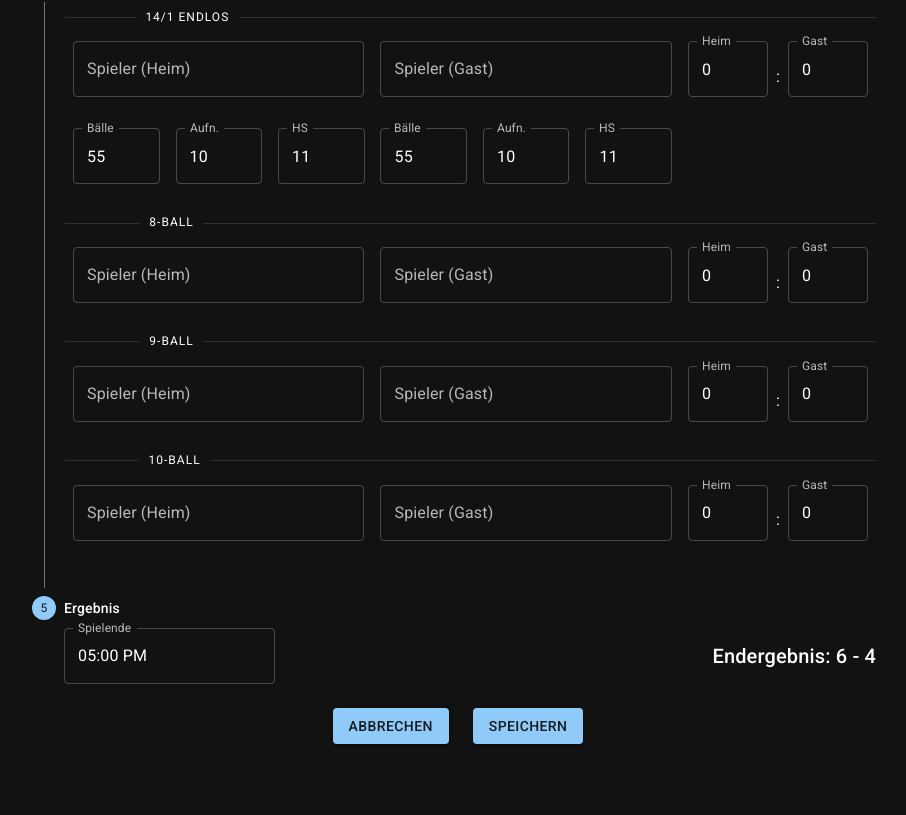
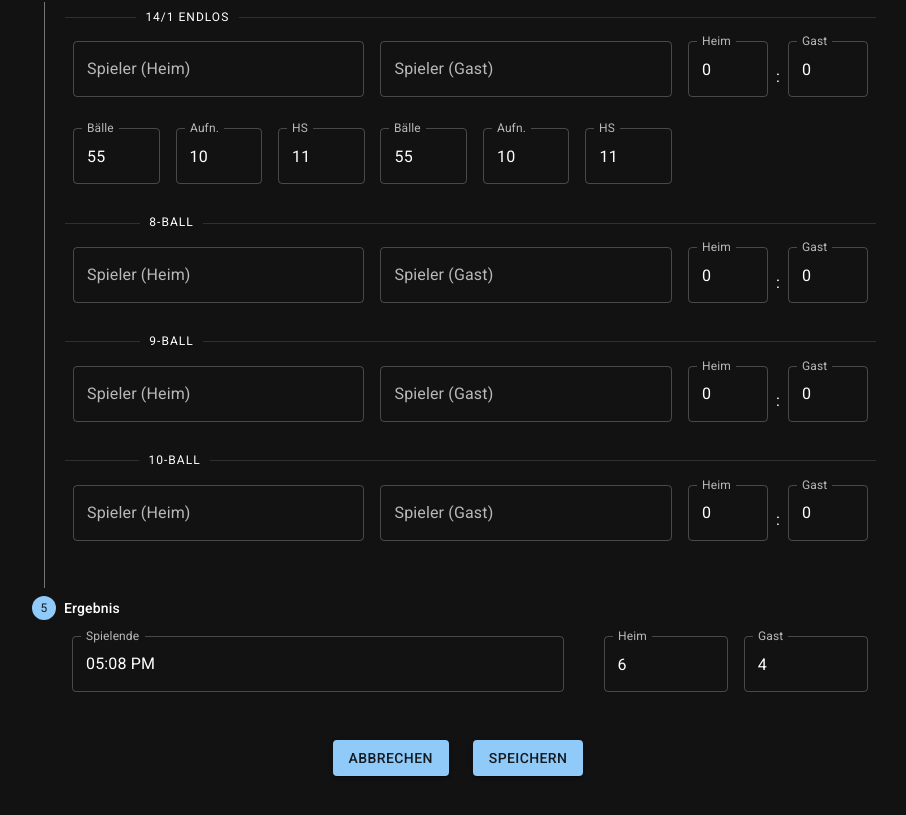
Before and after one commit to sbutz/poolscore, a React (Create React App) app: page /matchday/1 in a window 1280 px wide. Shown: the part 1571-2386 px from the top of the page, without its empty margins (182-1088 px from the left). Before the commit the page ends 2355 px from the top, so only its background shows below. Built offline with nearby package versions, Linux system fonts and the light colour scheme; no server answers; the database is empty.

Commit message:
componentify

```diff
--- a/src/components/FormField.tsx
+++ b/src/components/FormField.tsx
@@ -1,5 +1,5 @@
 import { Box, FormControl, InputLabel, MenuItem, Select, TextField } from "@mui/material";
-import { DesktopDatePicker } from "@mui/x-date-pickers";
+import { DesktopDatePicker, TimePicker } from "@mui/x-date-pickers";
 import dayjs from "dayjs";
 
 import { Validator, firstErrorMessage } from "../util/Validators";
@@ -7,7 +7,7 @@ import { Validator, firstErrorMessage } from "../util/Validators";
 interface FormFieldProps {
     label: string;
     //TODO: support time
-    type?: 'text' | 'number' | 'select' | 'date';
+    type?: 'text' | 'number' | 'select' | 'date' | 'time';
     value: string;
     options?: string[];
     onChange?: (val: string) => void;
@@ -54,11 +54,29 @@ function render(props: FormFieldProps) {
                             props.onChange?.("");
                     }}
                     renderInput={(params) => <TextField {...params}
-                    disabled={props.disabled}
-                    sx={{mb: 3}}
-                    fullWidth
-                />}
+                        disabled={props.disabled}
+                        sx={{mb: 3}}
+                        fullWidth
+                    />}
               />
+            );
+        case 'time':
+            return (
+                <Box sx={{mb: 3, width: '100%'}}>
+                    <TimePicker
+                        label={props.label}
+                        value={props.value}
+                        onChange={(newValue) => {
+                            if (dayjs(newValue).isValid())
+                                props.onChange?.(dayjs(newValue).format("HH:mm"));
+                        }}
+                        renderInput={(params) => <TextField
+                            {...params}
+                            fullWidth
+                        />}
+                        disabled={props.disabled}
+                    />
+                </Box>
             );
         case 'text':
         case 'number':
--- a/src/views/Matchday.tsx
+++ b/src/views/Matchday.tsx
@@ -1,8 +1,7 @@
 import { useContext, useReducer } from 'react';
 import { useNavigate, useParams } from 'react-router-dom';
 import dayjs from 'dayjs';
-import { Stack, TextField, Typography } from '@mui/material';
-import { TimePicker } from '@mui/x-date-pickers';
+import { Stack } from '@mui/material';
 
 import { initialState, reducer, Match, Matchday } from '../store/MatchdayState';
 import MatchForm from '../components/MatchForm';
@@ -37,6 +36,87 @@ const matches = [
     };
 }) as Match[];
 
+interface MatchdayFormStartProps {
+    date: string;
+    onDateChange: (v: string) => void;
+    league: string | undefined;
+    onLeagueChange: (v: string) => void;
+    teamHome: string;
+    onTeamHomeChange: (v: string) => void;
+    teamGuest: string;
+    onTeamGuestChange: (v: string) => void;
+}
+function MatchdayFormStart(props: MatchdayFormStartProps) {
+    return <>
+        <Stack key={'date'} direction="row" alignItems="center">
+            <FormField
+                label="Datum"
+                type="date"
+                value={props.date}
+                onChange={props.onDateChange}
+            />
+            {/*TODO: startTime*/}
+        </Stack>
+        <Stack direction="row" alignItems="center">
+            <FormField
+                label="Liga"
+                type="select"
+                options={['Oberliga', 'Verbandsliga', 'Landesliga', 'Bezirksliga', 'Kreisliga', 'Kreisklasse']}
+                value={props.league || ''}
+                onChange={props.onLeagueChange}
+            />
+        </Stack>
+        <Stack direction="row" alignItems="center">
+            <FormField
+                label="Heimmannschaft"
+                value={props.teamHome}
+                onChange={props.onTeamHomeChange}
+            />
+            <FormField
+                label="Gastmannschaft"
+                value={props.teamGuest}
+                onChange={props.onTeamGuestChange}
+            />
+        </Stack>
+    </>;
+}
+
+interface MatchdayFormEndProps {
+    endTime: string;
+    onEndTimeChange: (v: string) => void;
+    pointsHome: number;
+    pointsGuest: number;
+}
+function MatchdayFormEnd(props: MatchdayFormEndProps) {
+    return (
+        <Stack
+            direction={{ xs: 'column', md: 'row' }}
+            alignItems="center"
+            justifyContent="space-between"
+            spacing={3}
+        >
+            <FormField
+                label="Spielende"
+                type="time"
+                value={props.endTime}
+                onChange={props.onEndTimeChange}
+            />
+            <Stack direction="row">
+                <FormField
+                    label="Heim"
+                    type="number"
+                    value={props.pointsHome.toString()}
+                />
+                <FormField
+                    label="Gast"
+                    type="number"
+                    value={props.pointsGuest.toString()}
+                />
+            </Stack>
+        </Stack>
+    );
+}
+
 export default function MatchdayView() {
     const globalState = useContext(Context)[0];
     const navigate = useNavigate();
@@ -47,50 +127,24 @@ export default function MatchdayView() {
     const [state, dispatch] = useReducer(reducer, matchday);
 
     const date = dayjs(state.startTime).format("YYYY-MM-DD");
-    const setDate = (v: string) => {
-        dispatch({type: 'set_start_time', value: v});
-    };
+    const setDate = (v: string) => { dispatch({type: 'set_start_time', value: v}); };
+    const setLeague = (v: string) => { dispatch({type: 'set_league', value: v}); };
+    const setTeamHome = (v: string) => { dispatch({type: 'set_team_home', value: v}); };
+    const setTeamGuest = (v: string) => { dispatch({type: 'set_team_guest', value: v}); };
 
     const steps=[
         {
             label: 'Allgemein',
-            content: <>
-                <Stack key={'date'} direction="row" alignItems="center">
-                    <FormField
-                        label="Datum"
-                        type="date"
-                        value={date}
-                        onChange={setDate}
-                    />
-                </Stack>
-                <Stack direction="row" alignItems="center">
-                    <FormField
-                        label="Liga"
-                        type="select"
-                        options={['Oberliga', 'Verbandsliga', 'Landesliga', 'Bezirksliga', 'Kreisliga', 'Kreisklasse']}
-                        value={state.league || ''}
-                        onChange={(v) => {
-                            dispatch({type: 'set_league', value: v});
-                        }}
-                    />
-                </Stack>
-                <Stack direction="row" alignItems="center">
-                    <FormField
-                        label="Heimmannschaft"
-                        value={state.teams.home}
-                        onChange={(v) => {
-                            dispatch({type: 'set_team_home', value: v});
-                        }}
-                    />
-                    <FormField
-                        label="Gastmannschaft"
-                        value={state.teams.guest}
-                        onChange={(v) => {
-                            dispatch({type: 'set_team_guest', value: v});
-                        }}
-                    />
-                </Stack>
-            </>,
+            content: <MatchdayFormStart
+                date={date}
+                onDateChange={setDate}
+                league={state.league}
+                onLeagueChange={setLeague}
+                teamHome={state.teams.home}
+                onTeamHomeChange={setTeamHome}
+                teamGuest={state.teams.guest}
+                onTeamGuestChange={setTeamGuest}
+            />,
         },
         {
             label: 'Durchgang #1',
@@ -119,25 +173,12 @@ export default function MatchdayView() {
         },
         {
             label: 'Ergebnis',
-            content: (
-                <Stack
-                    direction={{ xs: 'column', md: 'row' }}
-                    alignItems="center"
-                    justifyContent="space-between"
-                    spacing={3}
-                >
-                    <TimePicker
-                        label="Spielende"
-                        value={state.endTime}
-                        onChange={(newValue) => {
-                            if (dayjs(newValue).isValid())
-                                console.log(dayjs(newValue).format("HH:mm"));
-                        }}
-                        renderInput={(params) => <TextField {...params} />}
-                        />
-                    <Typography variant='h6'>Endergebnis: 6 - 4</Typography>
-                </Stack>
-            ),
+            content: <MatchdayFormEnd
+                endTime={dayjs(state.endTime).format("YYYY-MM-DD HH:MM")}
+                onEndTimeChange={console.log}
+                pointsHome={6}
+                pointsGuest={4}
+            />,
         },
     ];
 
```
